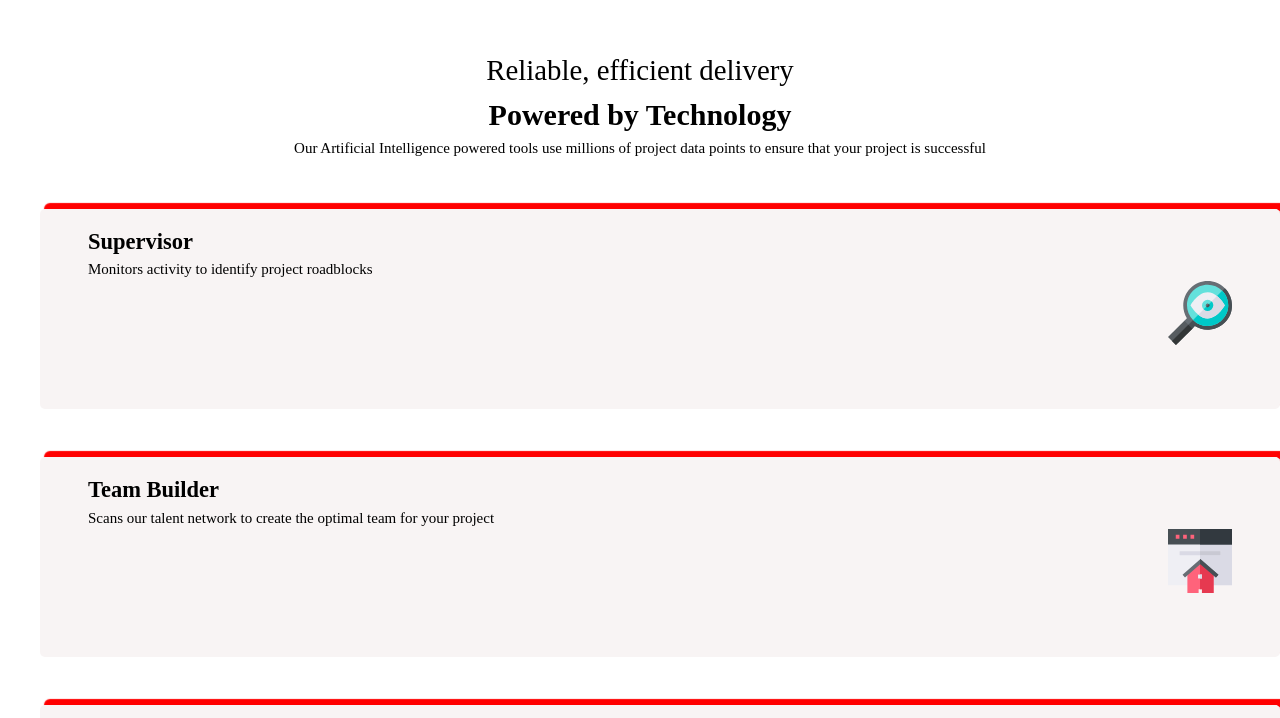
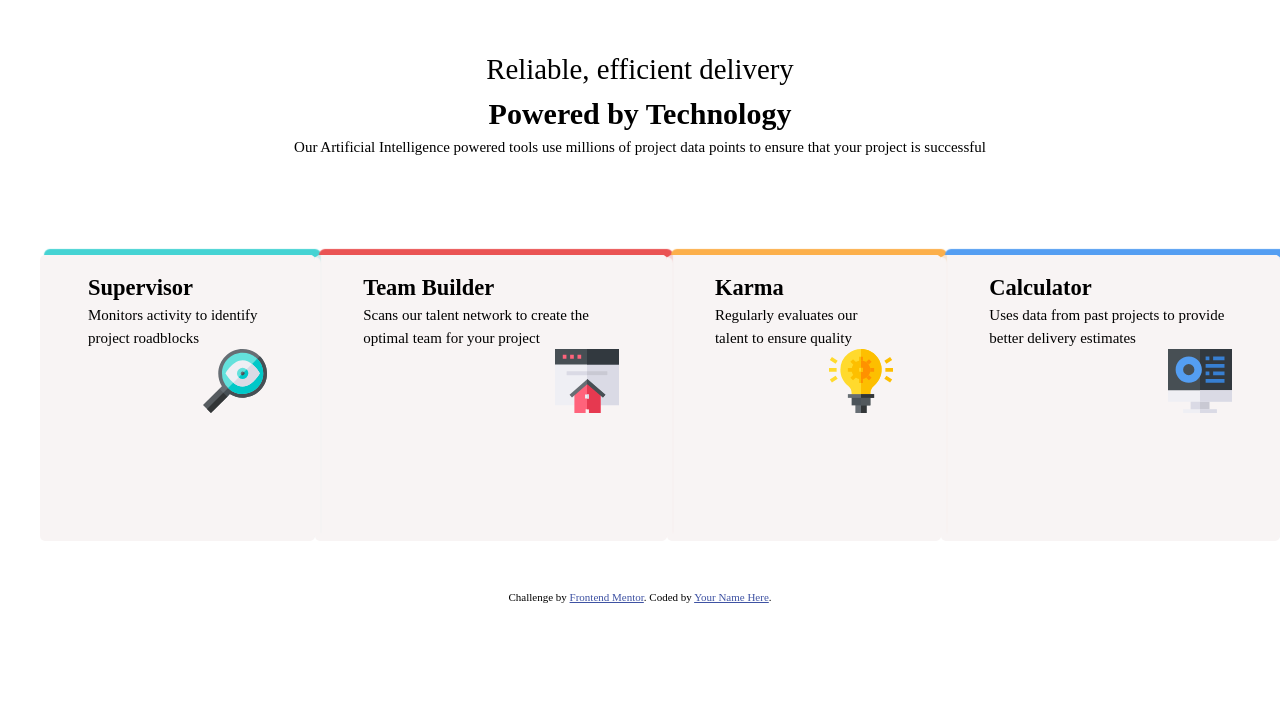
Before and after one commit to RAMDEV-code/Four-Card-Feature-Section, a plain HTML site: page index.html in a window 1280 px wide. Shown: the top 718 px of the page. Drawn offline with Linux system fonts and the light colour scheme.

Commit message:
update style.css

```diff
--- a/style.css
+++ b/style.css
@@ -84,9 +84,8 @@ body {
     background-color: var(--color-neutral-White);
 }
 .page__head {
-    border: 1px solid #fff;
     text-align: center;
-    margin: 3rem auto;
+    margin: 3rem 0;
 }
 .page__firstpara {
     font-size: 1.8rem;
@@ -105,9 +104,29 @@ body {
     margin: 0 auto 2rem;
     margin-block: 3rem;
     border-radius: 5px;
-    /* box-shadow: 6px 3px 6px 5px; */
-    box-shadow: 5px 3px 1px 1px hsl(0, 0%, 100%), 5px -5px 1px 1px red;
 }
 .flex__items img {
     float: inline-end;
 }
+
+.flex__item1 {
+  box-shadow: 5px 3px 1px 1px hsl(0, 0%, 100%), 5px -5px 1px 1px hsl(180, 62%, 55%);
+}
+
+.flex__item2 {
+    box-shadow: 5px 3px 1px 1px hsl(0, 0%, 100%), 5px -5px 1px 1px hsl(0, 78%, 62%);
+}
+
+.flex__item3 {
+    box-shadow: 5px 3px 1px 1px hsl(0, 0%, 100%), 5px -5px 1px 1px hsl(34, 97%, 64%);
+}
+
+.flex__item4 {
+    box-shadow: 5px 3px 1px 1px hsl(0, 0%, 100%), 5px -5px 1px 1px hsl(212, 86%, 64%);
+}
+
+@media (min-width: 600px) {
+    .flex__group ul {
+        display: flex;
+    }
+}
```
